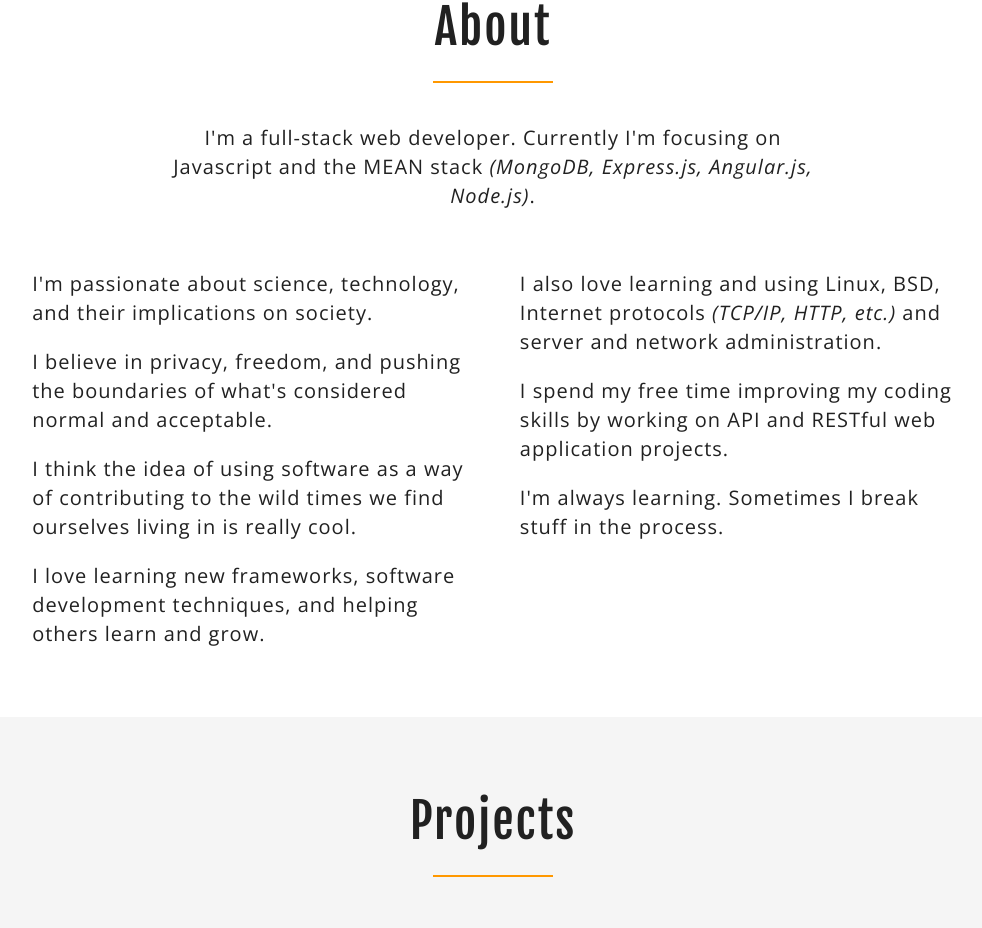
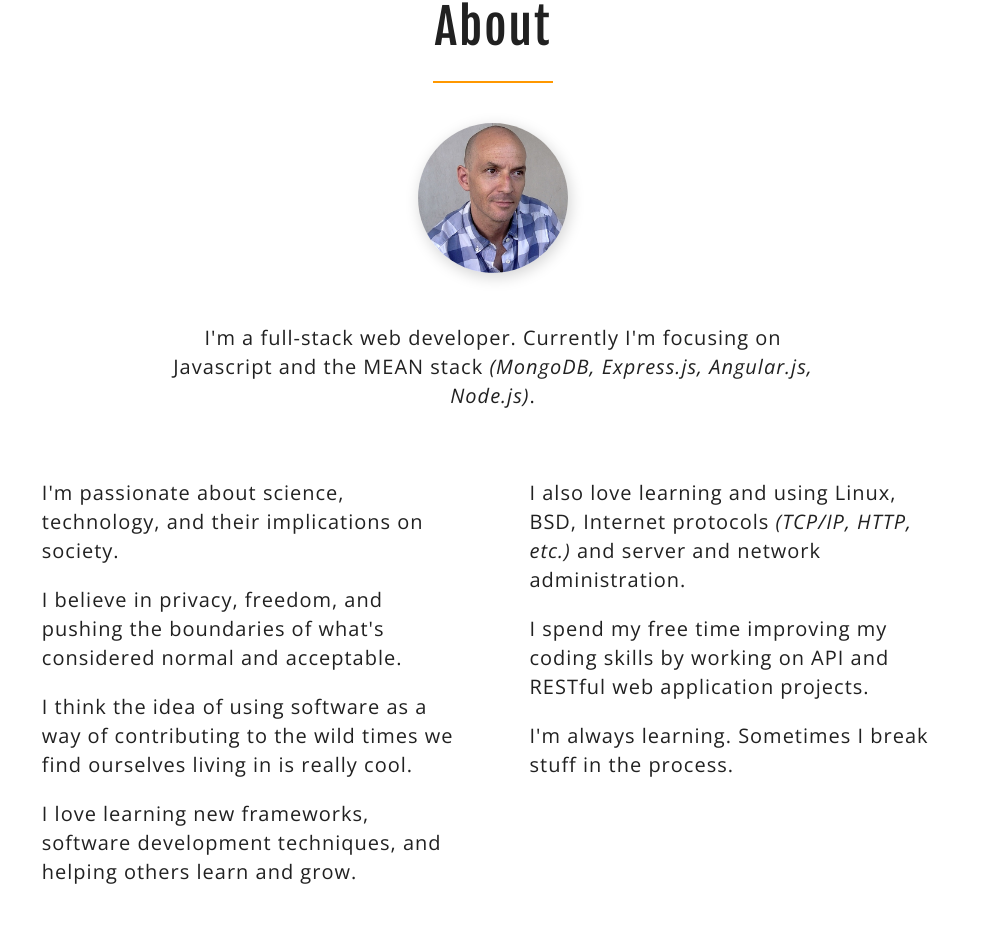
Before and after one commit to gp22/gp22.github.io.source, a plain HTML site: page index.html in a window 1280 px wide. Shown: the part 877-1805 px from the top of the page, without its empty margins (147-1129 px from the left). Drawn offline with nearby package versions, Linux system fonts and the light colour scheme.

Commit message:
add portrait picture

```diff
--- a/index.html
+++ b/index.html
@@ -31,6 +31,7 @@
     <section class="section-about">
         <div class="row">
             <h2>About</h2>
+            <img src="resources/img/portrait.jpg">
             <p class="long-copy">
                 I'm a full-stack web developer. Currently I'm focusing on Javascript and the MEAN stack <em>(MongoDB, Express.js, Angular.js, Node.js)</em>.
             </p>
--- a/resources/css/style.css
+++ b/resources/css/style.css
@@ -27,7 +27,7 @@ em { font-style: italic; }
 
 section { padding: 80px 0 40px 0; }
 
-.box { padding: 2%; }
+.box { padding: 3%; }
 
 /* ------------------ Headings ------------------ */
 
@@ -101,7 +101,7 @@ header {
     background-size: cover;
     background-position: center;
     height: 100vh;
-    box-shadow: 0px 4px 15px #CCCCCC;
+    box-shadow: 0px 4px 15px #D3D3D3;
 
 }
 
@@ -156,6 +156,15 @@ nav li a:active {
     margin-left: 12.5%;
 }
 
+.section-about img {
+    display: block;
+    width: 150px;
+    height: 150px;
+    margin: 30px auto 50px auto;
+    border-radius: 50%;
+    box-shadow: 2px 4px 15px #D3D3D3;
+}
+
 /* -------------------------------------------------------------------------- */
 /* Projects Section */
 /* -------------------------------------------------------------------------- */
```
Also changed, not shown: resources/img/portrait.jpg (added).
